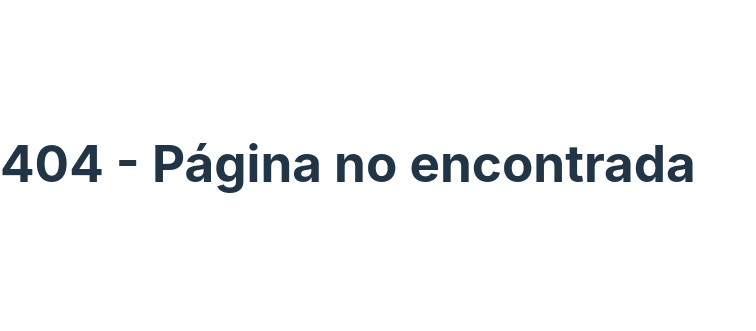
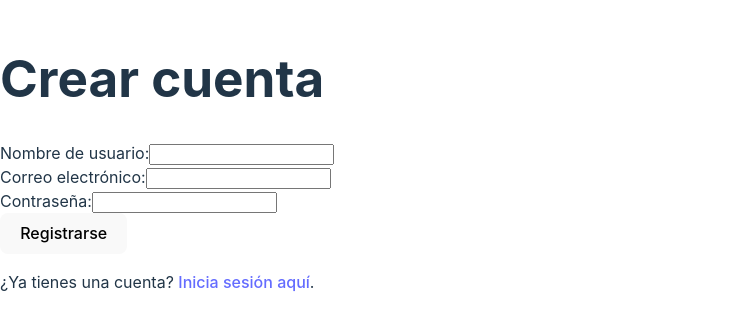
Before and after one commit to ItheraelCoder/weather-app, a React (Vite) app: page /signup in a window 1280 px wide. Before the commit this address had no page. Shown: the part 237-568 px from the top of the page, without its empty margins (0-756 px from the left). Built offline with nearby package versions, Linux system fonts and the light colour scheme.

Commit message:
Actualizacion: Weather App

```diff
--- a/src/pages/LoginPage.jsx
+++ b/src/pages/LoginPage.jsx
@@ -1,6 +1,6 @@
 
 import { useState } from 'react';
-import { useNavigate } from 'react-router-dom';
+import { useNavigate, Link  } from 'react-router-dom';
 
 export const LoginPage = () => {
   const [username, setUsername] = useState('');
@@ -18,21 +18,33 @@ export const LoginPage = () => {
   };
 
   return (
+    <div className="login-page">
+      <h1>Iniciar sesión</h1>
+      <form onSubmit={handleLogin}>
         <div>
-      <h1>Iniciar sesión</h1>
+          <label>Usuario:</label>
           <input
             type="text"
-        placeholder="Usuario"
             value={username}
             onChange={(e) => setUsername(e.target.value)}
+            required
           />
+        </div>
+        <div>
+          <label>Contraseña:</label>
           <input
             type="password"
-        placeholder="Contraseña"
             value={password}
             onChange={(e) => setPassword(e.target.value)}
+            required
           />
-      <button onClick={handleLogin}>Iniciar sesión</button>
+        </div>
+        <button type="submit">Iniciar sesión</button>
+      </form>
+      <p>
+        ¿No tienes una cuenta?{' '}
+        <Link to="/signup">Crea una cuenta aquí</Link> {/* Botón para crear cuenta */}
+      </p>
     </div>
   );
 };
--- a/src/pages/SignUpPage.jsx
+++ b/src/pages/SignUpPage.jsx
@@ -1,6 +1,58 @@
+import { useState } from 'react';
+import { useNavigate, Link } from 'react-router-dom';
 
 export const SignUpPage = () => {
+  const [username, setUsername] = useState('');
+  const [email, setEmail] = useState('');
+  const [password, setPassword] = useState('');
+  const navigate = useNavigate();
+
+  const handleSignUp = (e) => {
+    e.preventDefault();
+    // Aquí puedes agregar la lógica para registrar al usuario
+    console.log('Registrando usuario:', { username, email, password });
+
+    // Simulamos un registro exitoso
+    alert('¡Registro exitoso! Por favor, inicia sesión.');
+    navigate('/login'); // Redirigimos al usuario a la página de inicio de sesión
+  };
+
   return (
-    <div>SignUpPage</div>
-  )
-}
+    <div className="signup-page">
+      <h1>Crear cuenta</h1>
+      <form onSubmit={handleSignUp}>
+        <div>
+          <label>Nombre de usuario:</label>
+          <input
+            type="text"
+            value={username}
+            onChange={(e) => setUsername(e.target.value)}
+            required
+          />
+        </div>
+        <div>
+          <label>Correo electrónico:</label>
+          <input
+            type="email"
+            value={email}
+            onChange={(e) => setEmail(e.target.value)}
+            required
+          />
+        </div>
+        <div>
+          <label>Contraseña:</label>
+          <input
+            type="password"
+            value={password}
+            onChange={(e) => setPassword(e.target.value)}
+            required
+          />
+        </div>
+        <button type="submit">Registrarse</button>
+      </form>
+      <p>
+        ¿Ya tienes una cuenta? <Link to="/login">Inicia sesión aquí</Link>.
+      </p>
+    </div>
+  );
+};
--- a/src/router/AppRouter.jsx
+++ b/src/router/AppRouter.jsx
@@ -1,12 +1,14 @@
 
 import { Routes, Route } from 'react-router-dom';
-import { LoginPage, SearchPage, WelcomePage, PrivateRoute } from '../pages';
+import { LoginPage, SearchPage, WelcomePage, PrivateRoute, SignUpPage } from '../pages';
 
 export const AppRouter = () => {
     return (
       <Routes>
         <Route path="/" element={<WelcomePage />} />
         <Route path="/login" element={<LoginPage />} />
+        {/* Ruta de registro */}
+        <Route path="/signup" element={<SignUpPage />} />
         <Route
           path="/search"
           element={
```
Lines whose indentation alone changed are shown as unchanged.
